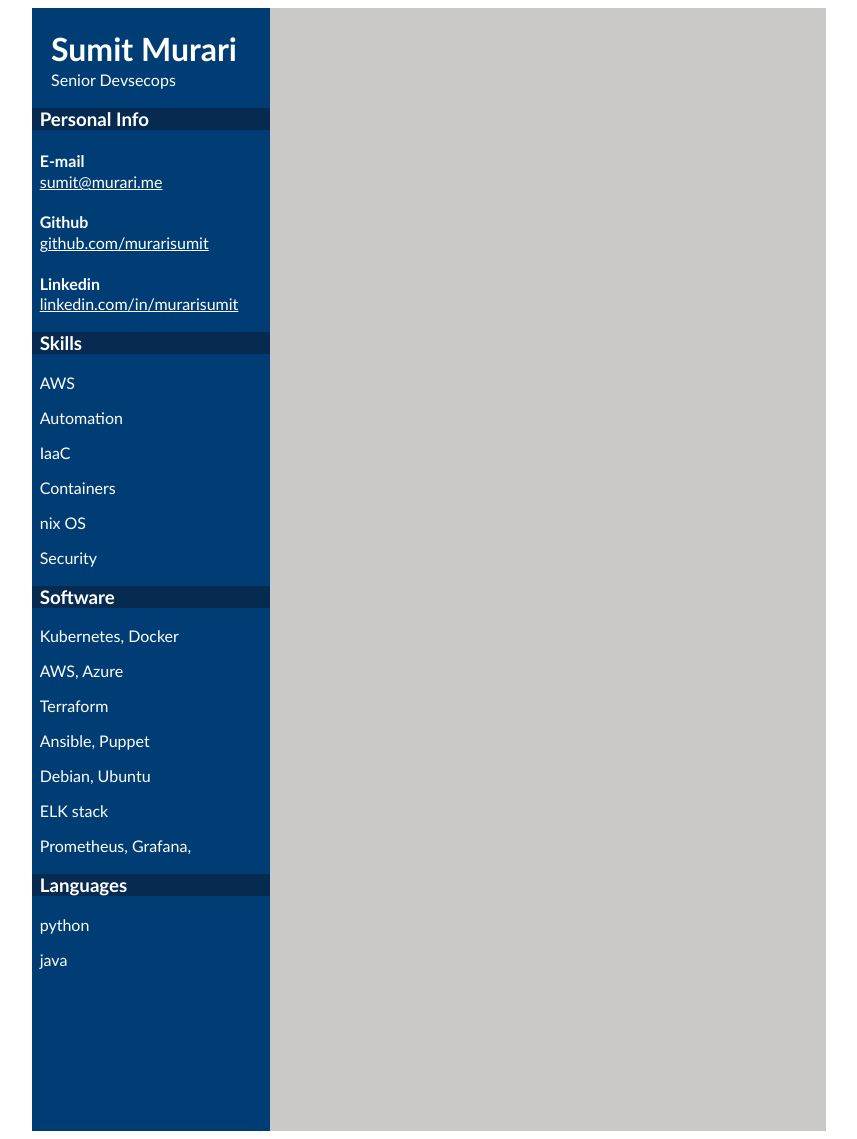
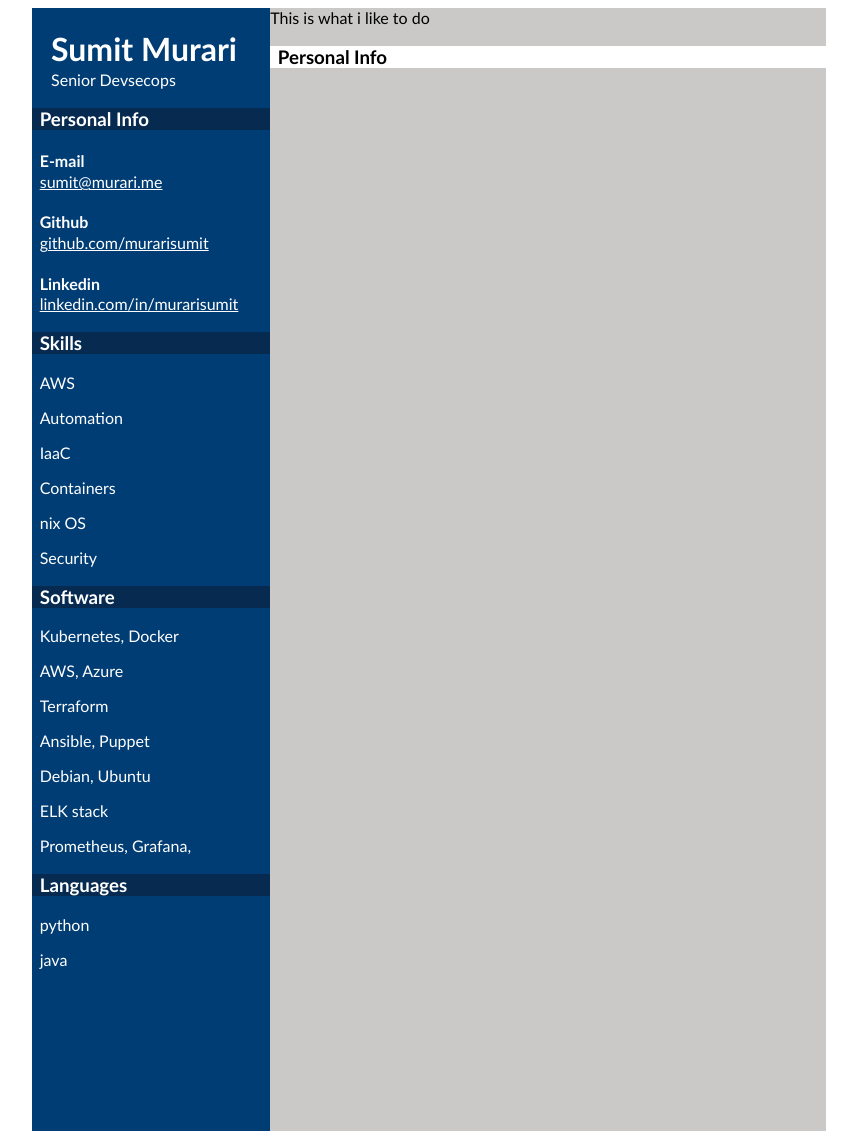
Before and after one commit to murarisumit/jekyll-resume, a Jekyll site: the page built from index.html, in a window 1280 px wide. Shown: the whole page, without its empty margins (211-1068 px from the left). Built offline with Jekyll 4.4.1, drawn with Linux system fonts in a browser that asks for light colours.

Commit message:
Added main panel skeleton and scss setting

```diff
--- a/_scss/main.scss
+++ b/_scss/main.scss
@@ -1,20 +1,28 @@
 /* Reference: https://stackoverflow.com/a/21795173 */
-$mainbar-color-bg: #cac9c8;
-$sidebar-color-bg : #003d74;
-$sidebar-heading-color: #072a50;
-$text-color: white;
 $font-family: "Trebuchet MS";
 $A4width: 210mm;
 $A4height: 297mm;
 
+$sidepanel-color-bg : #003d74;
+$sidepanel-heading-color: #072a50;
+$sidepanel-text-color: white;
+
+$mainpanel-color-bg: #cac9c8;
+$mainpanel-heading-color: white;
+$mainpanel-text-color: black;
 
 /*============     Utils ==============*/
-.heading-bar {
+.mainpanel-heading {
   padding-left: 2mm;
-  background-color: $sidebar-heading-color;
+  background-color: $mainpanel-heading-color;
 }
 
-.sidebar-content {
+.sidepanel-heading {
+  padding-left: 2mm;
+  background-color: $sidepanel-heading-color;
+}
+
+.sidepanel-content {
   padding-left: 2mm;
 }
 
@@ -39,9 +47,14 @@ body {
   margin-right: auto;
 }
 
-a {
-  color: $text-color;
+.sidepanel a {
+  color: $sidepanel-text-color;
 }
+
+.mainpanel a {
+  color: $mainpanel-text-color;
+}
+
 /*=======================================*/
 
 
@@ -49,21 +62,23 @@ a {
 .row {
   display: flex;
   flex-direction: row;
-  color: $text-color;
+  color: $sidepanel-text-color;
 }
 /* Create two unequal columns that sits next to each other */
 /* Sidebar/left column */
-.side {
+.sidepanel {
   flex: 30%;
-  background-color: $sidebar-color-bg;
+  background-color: $sidepanel-color-bg;
+  color: $sidepanel-text-color;
   height: $A4height;
 }
 
   /* Main column */
-.main {
+.mainpanel {
   flex: 70%;
-  background-color: $mainbar-color-bg;
+  background-color: $mainpanel-color-bg;
   height: $A4height;
+  color: $mainpanel-text-color;
 }
 
 .whoami {
--- a/index.html
+++ b/index.html
@@ -4,47 +4,64 @@ title: Jekyll Boilerplate
 ---
 
 <div class="row">
-    <div class="side">
+    <div class="sidepanel">
         <div class="whoami">
             {% include whoami.html %}
         </div>
 
         <div class="personal-info">
-        <div class="heading-bar">
+            <div class="sidepanel-heading">
                 <h3> Personal Info</h3>
             </div>
-        <div class="sidebar-content">
+            <div class="sidepanel-content">
                 {% include social.html %}
             </div>
         </div>  <!-- personal-info -->
 
         <div class="skills">
-        <div class="heading-bar">
+            <div class="sidepanel-heading">
                 <h3> Skills</h3>
-        </div> <!-- heading-bar -->
-        <div class="sidebar-content">
+            </div> <!-- sidepanel-heading -->
+            <div class="sidepanel-content">
                 {% include skills.html %}
-        </div> <!-- sidebar-content -->
+            </div> <!-- sidepanel-content -->
         </div> <!-- skill -->
         <div class="software">
-        <div class="heading-bar">
+            <div class="sidepanel-heading">
             <h3> Software</h3>
-        </div> <!-- heading-bar -->
-        <div class="sidebar-content">
+            </div> <!-- sidepanel-heading -->
+            <div class="sidepanel-content">
                 {% include software.html %}
-        </div> <!-- sidebar-content -->
+            </div> <!-- sidepanel-content -->
         </div> <!-- software -->
 
         <div class="languages">
-        <div class="heading-bar">
+            <div class="sidepanel-heading">
             <h3> Languages</h3>
-        </div> <!-- heading-bar -->
-        <div class="sidebar-content">
+            </div> <!-- sidepanel-heading -->
+            <div class="sidepanel-content">
                 {% include prog_lang.html %}
-        </div> <!-- sidebar-content -->
+            </div> <!-- sidepanel-content -->
         </div> <!-- language -->
+    </div> <!-- sidepanel -->
 
-    </div> <!-- side -->
-    <div class="main">
-    </div> <!-- main -->
+    <div class="mainpanel">
+        <div class="objective">
+            This is what i like to do
+        </div> <!-- objective -->
+
+        <div class="experience">
+            <div class="mainpanel-heading">
+                <h3> Personal Info</h3>
             </div>
+        </div>
+        <div class="education">
+        </div>  <!-- education -->
+
+
+        <div class="interests">
+        </div> <!-- interests -->
+    </div> <!-- mainpanel -->
+
+
+</div>
```
Lines whose indentation alone changed are shown as unchanged.
